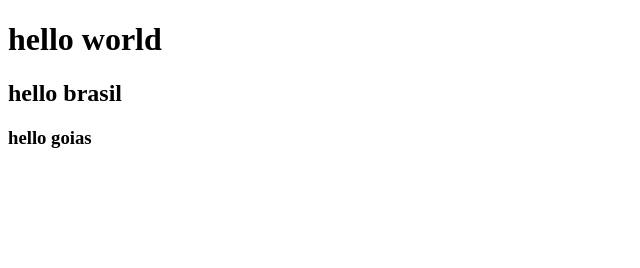
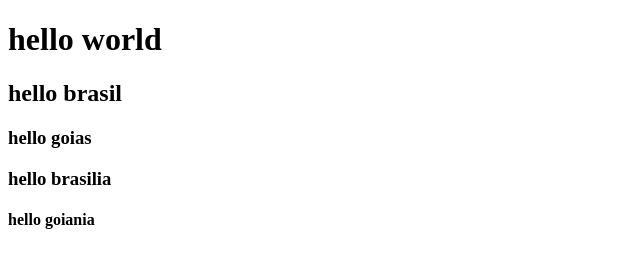
Before and after one commit to igor7x7/aprendendo, a plain HTML site: page index.html in a window 1280 px wide. Shown: the whole page, without its empty margins (0-640 px from the left). Drawn offline with Linux system fonts and the light colour scheme.

Commit message:
add de brasilia e goiania

```diff
--- a/index.html
+++ b/index.html
@@ -10,5 +10,7 @@
     <h1>hello world</h1>
     <h2>hello brasil</h2>
     <h3>hello goias</h3>
+    <h3>hello brasilia</h3>
+    <h4>hello goiania</h4>
   </body>
 </html>
```
